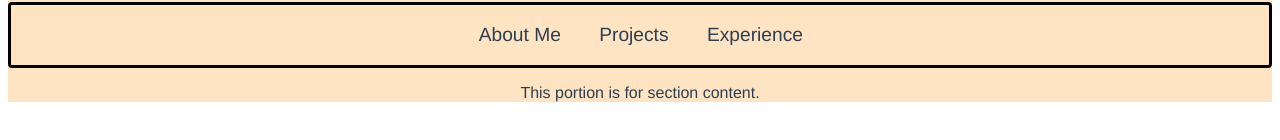
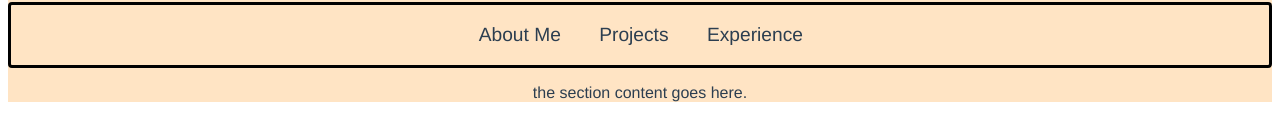
Before and after one commit to cmd-ctrl-freq/portfolio, a Vue app: page / in a window 1280 px wide. Shown: the part 266-406 px from the top of the page. Built offline with nearby package versions, Linux system fonts and the light colour scheme; the HTML template or start-up script is replaced by a standard one.

Commit message:
I don't understand why my thing won't do the thing.

```diff
--- a/src/App.vue
+++ b/src/App.vue
@@ -2,7 +2,7 @@
   <div id="app">
     <Banner/>
     <NavPanel/>
-    <SectionContent msg="This portion is for section content."/>
+    <SectionContent/>
   </div>
 </template>
 
--- a/src/components/NavPanel.vue
+++ b/src/components/NavPanel.vue
@@ -2,10 +2,10 @@
  <div>
    <ul>
      <li>
-       <p @click="updatePage(aboutMeBanner)">About Me</p>
+       <p onclick="testfun" >About Me</p>
      </li>
      <li>
-       <p @click="updatePage(projectBanner)">Projects</p>
+       <p>Projects</p>
      </li>
      <li>
        <p>Experience</p>
@@ -16,21 +16,17 @@
 </template>
 
 <script>
-import updateBanner from './Banner.vue';
-
 export default {
   name: 'NavPanel',
   data() {
     return{
-      aboutMeBanner: require('../assets/404.gif'),
-      projectBanner: require('../assets/myface.jpg'),
     }
   },
   methods: {
-    updatePage(newImage){
-      updateBanner(newImage);
-    },
-  },
+    testfun() {
+      console.log('The About Me button was clicked.');
+    }
+  }
 };
 </script>
 
--- a/src/components/SectionContent.vue
+++ b/src/components/SectionContent.vue
@@ -1,14 +1,11 @@
 <template>
- <p>
-   {{ msg }}
- </p>
+ <p> the section content goes here.</p>
 </template>
 
 <script>
 export default {
   name: 'SectionContent',
   props: {
-    msg: String,
   },
 };
 </script>
```
